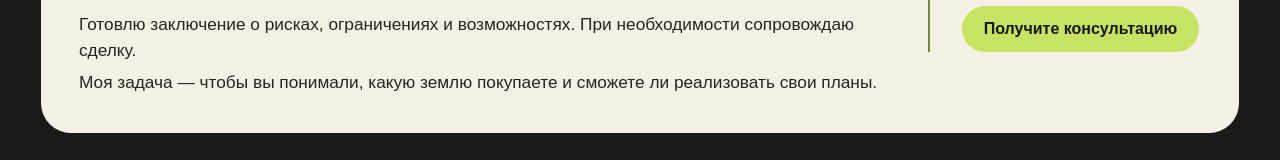
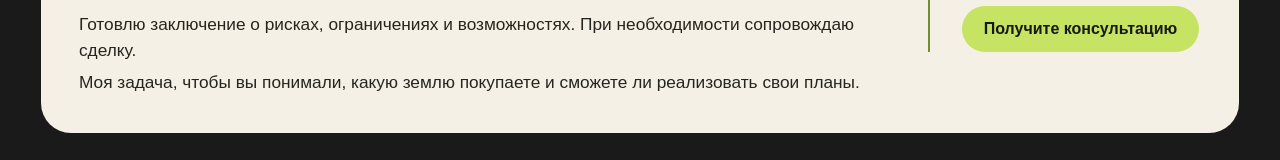
Before and after one commit to zverevaolga/zverevaolga, a plain HTML site: page index.html in a window 1280 px wide. Shown: the part 939-1099 px from the top of the page. Drawn offline with Linux system fonts and the light colour scheme.

Commit message:
Update index.html

```diff
--- a/index.html
+++ b/index.html
@@ -385,7 +385,7 @@
   Понимание <em>перед покупкой</em>,<span class="title-break">а не после</span>
 </h2>
         <p>Готовлю заключение о рисках, ограничениях и возможностях. При необходимости сопровождаю сделку.</p>
-        <p>Моя задача — чтобы вы понимали, какую землю покупаете и сможете ли реализовать свои планы.</p>
+        <p>Моя задача, чтобы вы понимали, какую землю покупаете и сможете ли реализовать свои планы.</p>
       </div>
 
       <div class="contact">
```
